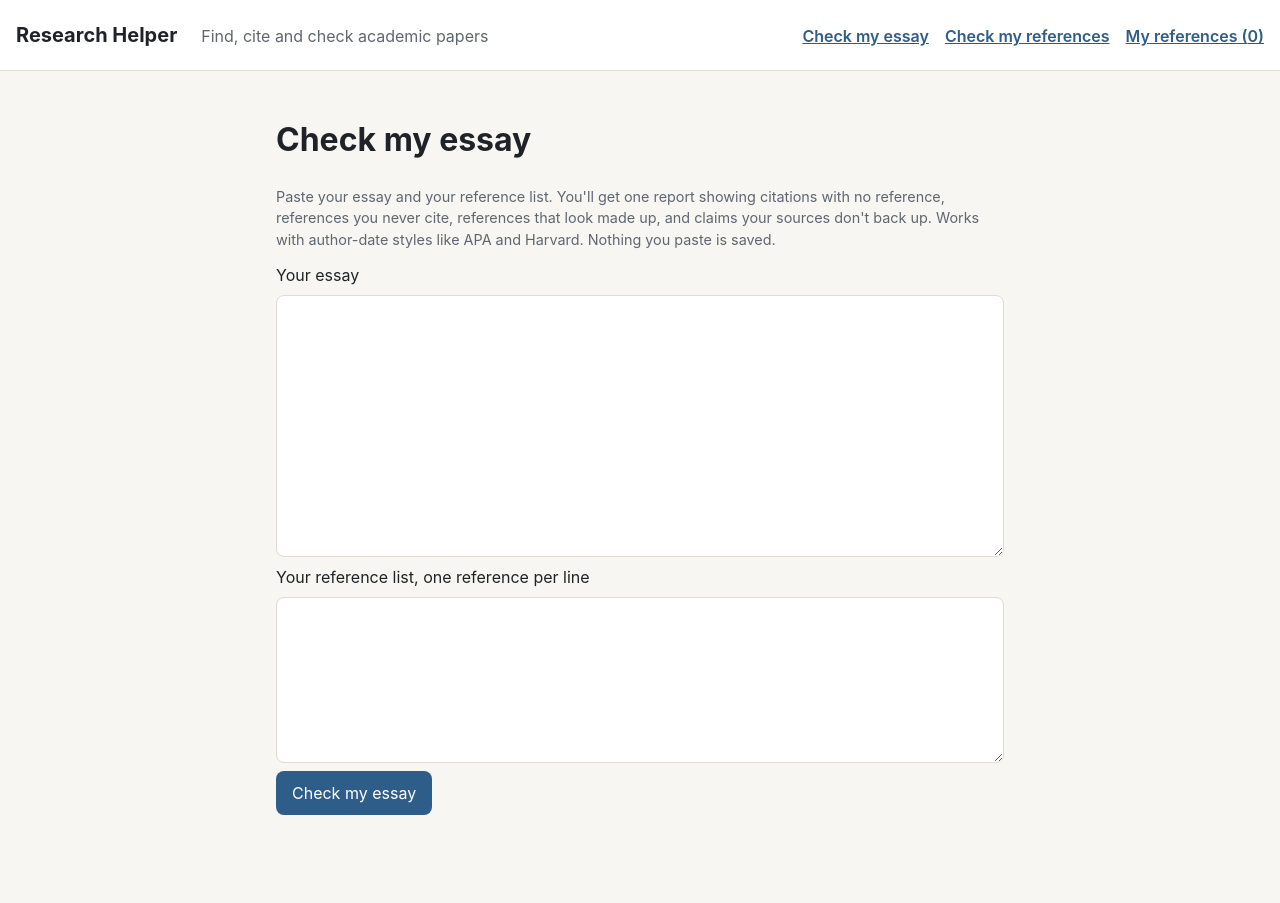
After one commit to michelleshibu08/uni-researcher-helper, a Flask app: page /essay in a window 1280 px wide. The commit adds this page. Run offline with Flask 3, Linux system fonts and the light colour scheme.

Commit message:
Add Check my essay: one report on citations, references and claims
Co-Authored-By: Claude Opus 5.5 (1M context) <noreply@anthropic.com>

```diff
--- a/app.py
+++ b/app.py
@@ -6,6 +6,7 @@ from requests import HTTPError, RequestException
 
 from citations import STYLES
 from claim_checker import check_paragraph
+from essay_checker import check_essay
 from search_papers import get_paper, search_papers
 from summary import can_summarise, summarise
 from verify_references import check_reference_list, find_doi
@@ -165,6 +166,25 @@ def verify():
     return render_template("verify.html", text=text, style=style, results=results, error=error)
 
 
+@app.route("/essay", methods=["GET", "POST"])
+def essay():
+    """Check a whole essay's citations, references and claims in one report."""
+    essay_text = request.form.get("essay", "").strip()
+    reference_text = request.form.get("references", "").strip()
+    report = None
+    error = None
+    if essay_text and reference_text:
+        try:
+            report = check_essay(essay_text, reference_text)
+        except RequestException as e:
+            error = error_message(e)
+        except anthropic.APIError:
+            error = "Claude couldn't be reached right now. Try again in a moment."
+    return render_template(
+        "essay.html", essay=essay_text, references=reference_text, report=report, error=error
+    )
+
+
 @app.route("/references/download", methods=["POST"])
 def download_references():
     """Send the reference list (already sorted by the page) back as a Word document."""
--- a/static/style.css
+++ b/static/style.css
@@ -210,3 +210,10 @@ button.busy { opacity: 0.6; pointer-events: none; }
 .fixed button { padding: 4px 10px; font-size: 0.85rem; }
 .claim label select { margin-left: 6px; }
 @media (max-width: 600px) { .fixed { grid-template-columns: 1fr; } }
+
+.checklist { list-style: none; padding: 0; margin: 0 0 8px; }
+.checklist li { padding: 4px 0 4px 26px; position: relative; }
+.checklist li::before { position: absolute; left: 0; font-weight: 700; }
+.checklist .good::before { content: "✓"; color: var(--supported); }
+.checklist .warn::before { content: "!"; color: var(--partly); }
+.checklist .bad::before { content: "✗"; color: var(--not-supported); }
--- a/templates/base.html
+++ b/templates/base.html
@@ -11,6 +11,7 @@
     <a class="logo" href="{{ url_for('home') }}">Research Helper</a>
     <span class="tagline">Find, cite and check academic papers</span>
     <nav class="nav">
+      <a href="{{ url_for('essay') }}">Check my essay</a>
       <a href="{{ url_for('verify') }}">Check my references</a>
       <a href="{{ url_for('references') }}">My references (<span id="saved-count">0</span>)</a>
     </nav>
--- /dev/null
+++ b/templates/essay.html
@@ -0,0 +1,88 @@
+{% extends "base.html" %}
+
+{% block title %}Check my essay · Research Helper{% endblock %}
+
+{% block content %}
+<h1>Check my essay</h1>
+<p class="details">
+  Paste your essay and your reference list. You'll get one report showing citations with no reference,
+  references you never cite, references that look made up, and claims your sources don't back up.
+  Works with author-date styles like APA and Harvard. Nothing you paste is saved.
+</p>
+
+<form class="claim" action="{{ url_for('essay') }}" method="post">
+  <label for="essay">Your essay</label>
+  <textarea id="essay" name="essay" rows="10" required>{{ essay }}</textarea>
+  <label for="references">Your reference list, one reference per line</label>
+  <textarea id="references" name="references" rows="6" required>{{ references }}</textarea>
+  <button type="submit">Check my essay</button>
+</form>
+
+{% if error %}
+  <p class="message">{{ error }}</p>
+{% endif %}
+
+{% if report %}
+  {% set fake = report.references | selectattr("verdict", "equalto", "not_found") | list %}
+  {% set wrong = report.references | selectattr("verdict", "equalto", "check_details") | list %}
+  {% set unsupported = report.claims | selectattr("result") | rejectattr("result.verdict", "in", ["supported"]) | list %}
+
+  <section class="summary">
+    <h2>Your report</h2>
+    <ul class="checklist">
+      <li class="{{ 'bad' if report.missing else 'good' }}">{{ report.missing | length }} citation(s) with no matching reference</li>
+      <li class="{{ 'warn' if report.uncited else 'good' }}">{{ report.uncited | length }} reference(s) never cited in the essay</li>
+      <li class="{{ 'bad' if fake else 'good' }}">{{ fake | length }} reference(s) that couldn't be found (may be made up)</li>
+      <li class="{{ 'warn' if wrong else 'good' }}">{{ wrong | length }} reference(s) with details to check</li>
+      <li class="{{ 'warn' if unsupported else 'good' }}">{{ unsupported | length }} of {{ report.claims | selectattr("result") | list | length }} checked claim(s) not clearly backed up</li>
+    </ul>
+    <p class="details">Found {{ report.citation_count }} citation(s) in your essay.</p>
+  </section>
+
+  {% if report.missing %}
+    <h2>Citations with no reference</h2>
+    {% for item in report.missing %}
+      <section class="result not_supported">
+        <h2>{{ item.citation }}</h2>
+        <p class="sentence">"{{ item.sentence }}"</p>
+        <p>Add this source to your reference list, or check the name and year match it exactly.</p>
+      </section>
+    {% endfor %}
+  {% endif %}
+
+  {% if report.uncited %}
+    <h2>References you never cite</h2>
+    {% for reference in report.uncited %}
+      <section class="result partly_supported">
+        <p>{{ reference }}</p>
+        <p class="details">Most styles only list sources you cite. Cite it in your essay or remove it.</p>
+      </section>
+    {% endfor %}
+  {% endif %}
+
+  {% if report.claims %}
+    <h2>Claims</h2>
+    {% for claim in report.claims %}
+      <section class="result {{ claim.result.verdict if claim.result else '' }}">
+        <p class="sentence">"{{ claim.sentence }}"</p>
+        {% if claim.result %}
+          <h2>{{ claim.result.verdict.replace("_", " ").capitalize() }}</h2>
+          {% if claim.result.evidence %}<blockquote>{{ claim.result.evidence }}</blockquote>{% endif %}
+          <p>{{ claim.result.explanation }}</p>
+        {% else %}
+          <h2>Couldn't check</h2>
+          <p>There's no abstract available for "{{ claim.paper_title }}", so read the paper to make sure it says this.</p>
+        {% endif %}
+      </section>
+    {% endfor %}
+  {% endif %}
+
+  <h2>References</h2>
+  {% for result in report.references %}
+    <section class="result {{ result.verdict }}">
+      <p class="sentence">{{ result.reference }}</p>
+      <p>{{ result.message }}</p>
+    </section>
+  {% endfor %}
+{% endif %}
+{% endblock %}
```
Also changed, not shown: essay_checker.py (added, +107 -0 lines).
